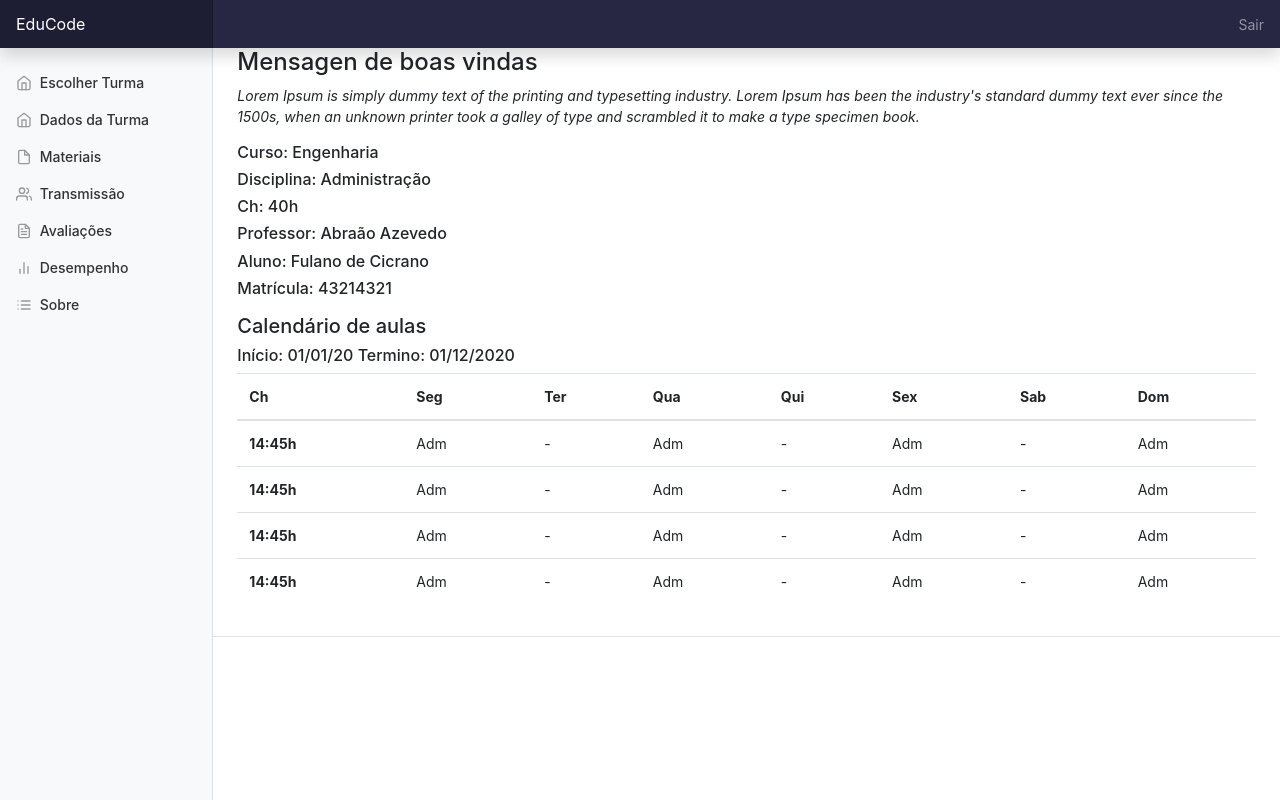
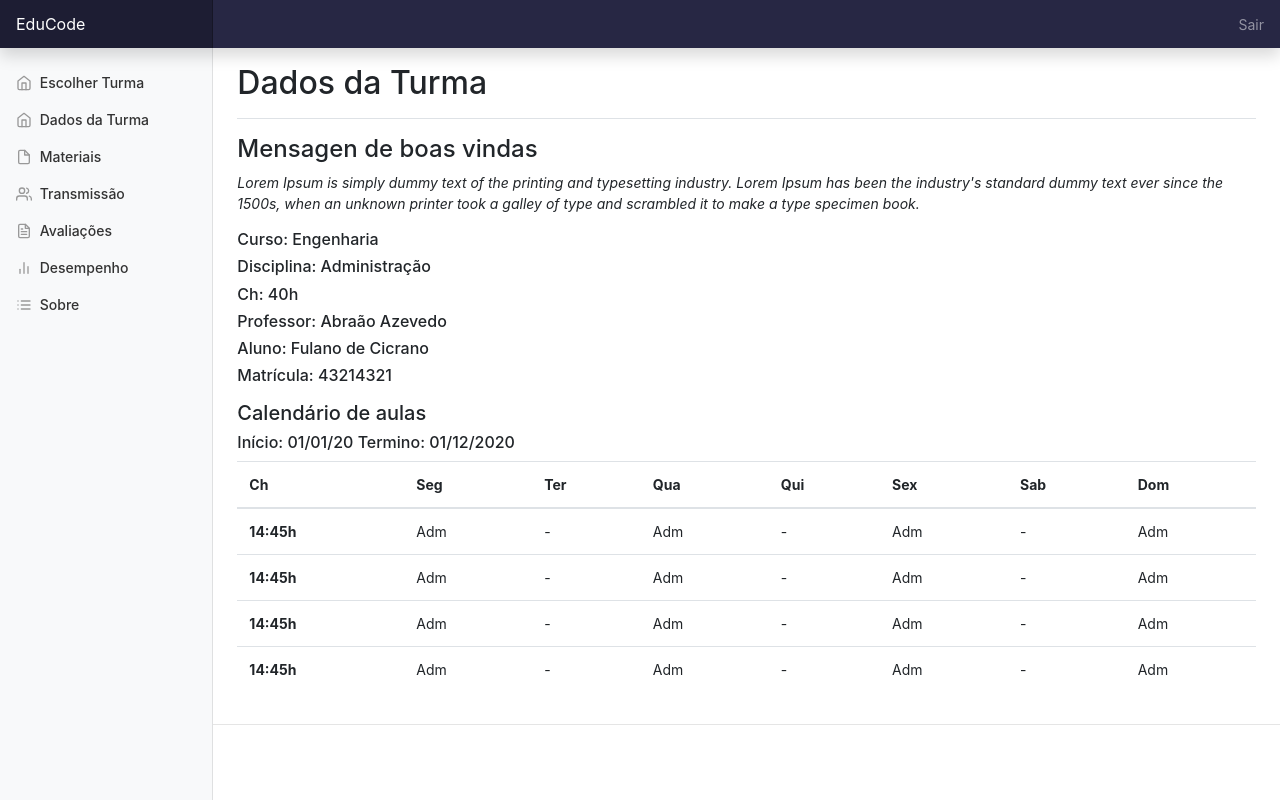
Before and after one commit to abraaonma/educode, a PHP site: page /dashboard/index.php in a window 1280 px wide. Run offline with PHP 8.4, Linux system fonts and the light colour scheme; some libraries are stand-ins or nearby versions.

Commit message:
Atualização de dados da turma

```diff
--- a/libphp/dadosdaturma.php
+++ b/libphp/dadosdaturma.php
@@ -1,5 +1,7 @@
-
 <main role="main" class="col-md-9 ml-sm-auto col-lg-10 px-md-4">
+<div class="d-flex justify-content-between flex-wrap flex-md-nowrap align-items-center pt-3 pb-2 mb-3 border-bottom">
+  <h1 class="h2">Dados da Turma</h1>
+</div>
 <div class="form-group">
   <h4>Mensagen de boas vindas</h4>
   <p><i>Lorem Ipsum is simply dummy text of the printing and typesetting industry. Lorem Ipsum has been the industry's standard dummy text ever since the 1500s, when an unknown printer took a galley of type and scrambled it to make a type specimen book.</i></p>
```
